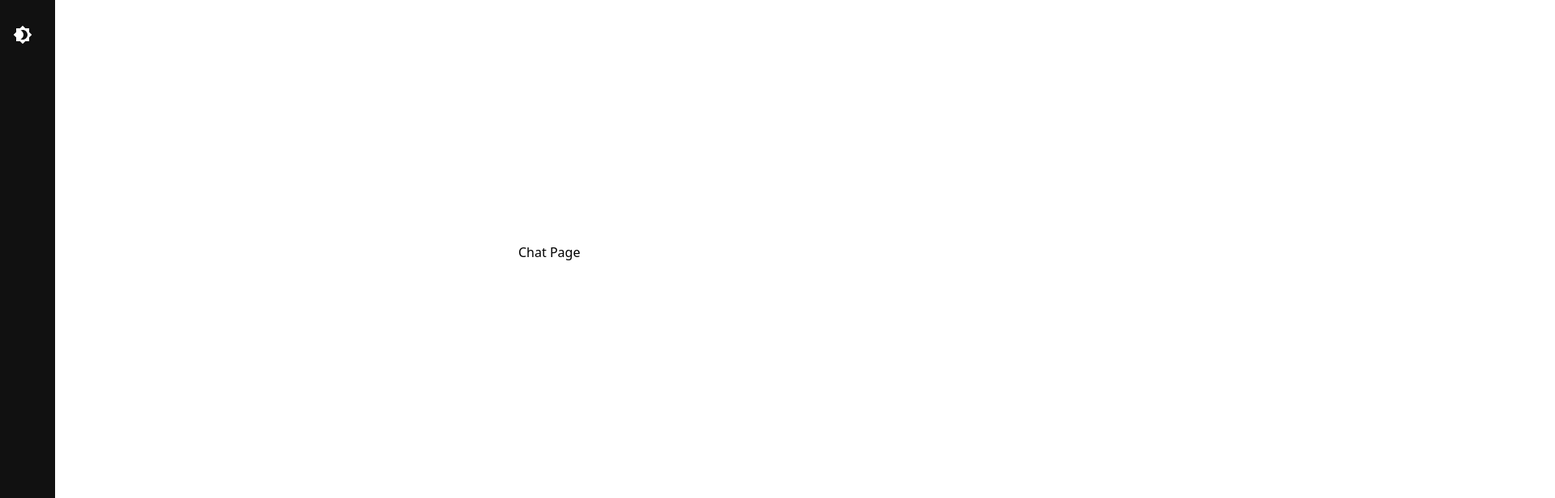
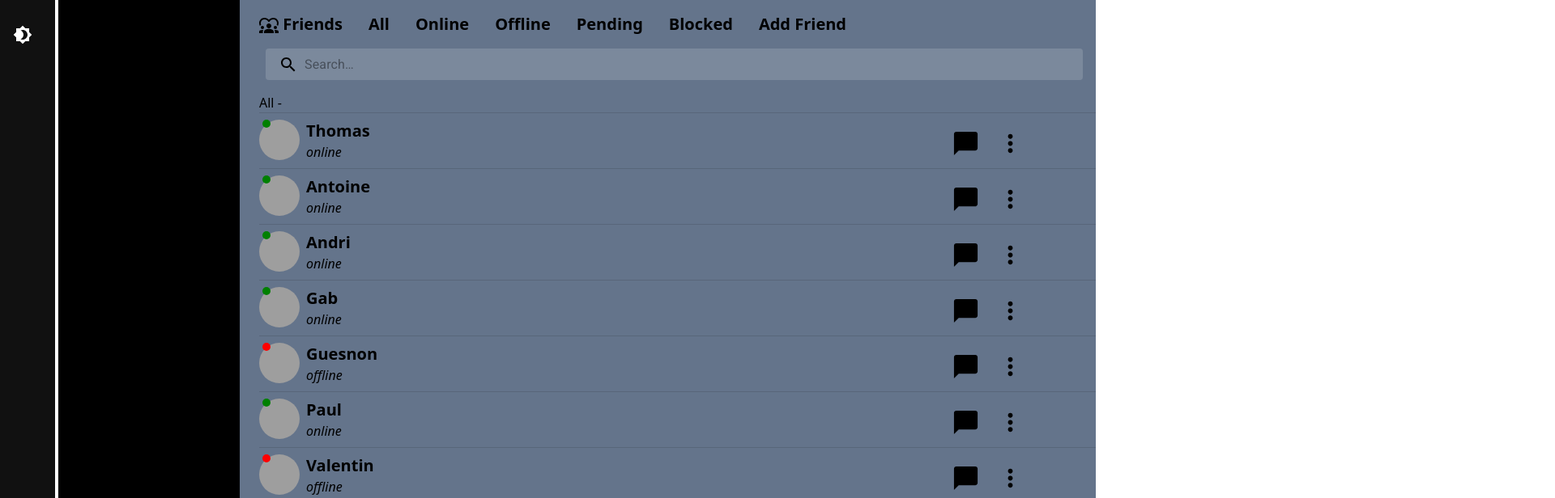
Before and after one commit to ByLife/Revochat, a Next.js app in the folder clients/: page / in a window 1280 px wide. Both pictures are taken after a click on the button "CONNECT TO WALLET". Shown: the top 616 px of the page at 81% size, 1920 px wide, since content can reach past the window. Built offline with nearby package versions, Linux system fonts and the light colour scheme; grey boxes are pictures that could not be loaded.

Commit message:
listFriends

```diff
--- a/clients/src/pages/AppPage.jsx
+++ b/clients/src/pages/AppPage.jsx
@@ -2,15 +2,22 @@ import React from 'react';
 import SideBar from '../public/components/SideBar'
 import ChatPage from '../public/components/ChatPage'
 import NavBar from '../public/components/NavBar';
+import FriendsList from '../public/components/FriendsList';
 
 
 const AppPage = () => {
     return (
-        <>
-        {/* <NavBar/> */}
-            <SideBar/>
-           <ChatPage/>
-        </>
+        <div className='w-full'>
+           <div >
+                <SideBar/>
+            </div>
+           <div className='bg-black ml-16 absolute left-2 h-full w-56'>
+           </div>
+           <div className='bg-slate-500 absolute ml-72 left-2 h-full overflow-hidden' style={{width: '82.6%'}}>
+                <FriendsList />
+            </div>
+           {/* <ChatPage/> */}
+        </div>
     );
 }
 
--- a/clients/src/pages/HomePage.jsx
+++ b/clients/src/pages/HomePage.jsx
@@ -11,7 +11,6 @@ const HomePage = () => {
           <NavBar/>
           <Home/>
           <Footer/>
-
         </>
     );
 }
--- a/clients/src/public/components/ChatPage.jsx
+++ b/clients/src/public/components/ChatPage.jsx
@@ -2,7 +2,7 @@ import React from 'react';
 
 const ChatPage = () => {
     return (
-        <div style={{left: '50%', top: '300px', position: 'relative'}}>
+        <div className='overflow-hidden m-auto w-40 mt-10'>
            <h1>Chat Page</h1>
         </div>
     );
--- a/clients/src/public/components/Footer.jsx
+++ b/clients/src/public/components/Footer.jsx
@@ -3,7 +3,7 @@ import React from 'react';
 const Footer = () => {
     return (
         <div >
-            <footer className='flex justify-evenly text-xl mt-8 relative bottom-0 bg-slate-400 h-28 items-center'>
+            <footer className='flex justify-evenly text-xl mt-8 fixed bottom-0 bg-slate-400 h-28 items-center w-full'>
                 <p> All rights reserved 2022 &copy; </p>
                 <ul>
                     <li><a href="#"> Terms & conditions </a></li>
--- /dev/null
+++ b/clients/src/public/components/FriendsList.jsx
@@ -0,0 +1,146 @@
+import React, { useEffect, useState } from 'react'
+import SearchIcon from '@mui/icons-material/Search';
+import { styled, alpha } from '@mui/material/styles';
+import InputBase from '@mui/material/InputBase';
+import Divider from '@mui/material/Divider';
+import {USERS} from '../data/Users'
+import ChatBubbleIcon from '@mui/icons-material/ChatBubble';
+import MoreVertIcon from '@mui/icons-material/MoreVert';
+import Diversity1Icon from '@mui/icons-material/Diversity1';
+
+const Search = styled('div')(({ theme }) => ({
+    position: 'relative',
+    borderRadius: theme.shape.borderRadius,
+    backgroundColor: alpha(theme.palette.common.white, 0.15),
+    '&:hover': {
+      backgroundColor: alpha(theme.palette.common.white, 0.25),
+    },
+    marginLeft: 0,
+    width: '100%',
+    [theme.breakpoints.up('sm')]: {
+      marginLeft: theme.spacing(1),
+      width: 'auto',
+    },
+  }));
+  const SearchIconWrapper = styled('div')(({ theme }) => ({
+    padding: theme.spacing(0, 2),
+    height: '100%',
+    position: 'absolute',
+    pointerEvents: 'none',
+    display: 'flex',
+    alignItems: 'center',
+    justifyContent: 'center',
+  }));
+
+  const StyledInputBase = styled(InputBase)(({ theme }) => ({
+    color: 'inherit',
+    '& .MuiInputBase-input': {
+      padding: theme.spacing(1, 1, 1, 0),
+      // vertical padding + font size from searchIcon
+      paddingLeft: `calc(1em + ${theme.spacing(4)})`,
+      transition: theme.transitions.create('width'),
+      width: '100%',
+      [theme.breakpoints.up('sm')]: {
+        width: '12ch',
+        '&:focus': {
+          width: '20ch',
+        },
+      },
+    },
+  }));
+
+
+
+export default function FriendsList() {
+
+    const [search, setSearch] = useState('');
+    const [nav, setNav] = useState('All');
+    const [users, setUsers] = useState(USERS)
+
+
+    useEffect(() => {
+
+    }, [nav]);
+
+  return (
+    <div className='mt-4 bottom-0 h-full ml-2'>
+        <header className='flex justify-self-start text-xl font-semibold cursor-pointer'>
+            <span className='mx-4'> <Diversity1Icon/> Friends</span>
+            <span onClick={()=> setNav('All')} className='mx-4'> All </span>
+            <span onClick={()=> setNav('Online')} className='mx-4'> Online </span>
+            <span onClick={()=> setNav('Offline')} className='mx-4'> Offline </span>
+            <span onClick={()=> setNav('Pending')} className='mx-4'> Pending </span>
+            <span onClick={()=> setNav('Blocked')} className='mx-4'> Blocked </span>
+            <span onClick={()=> setNav('AddFriend')} className='mx-4'> Add Friend </span>
+        </header>
+
+        <div className='mt-4 mx-4'>
+
+
+        <Search>
+            <SearchIconWrapper>
+              <SearchIcon />
+            </SearchIconWrapper>
+            <StyledInputBase
+
+              onChange={(e) => {
+                setSearch(e.target.value);
+              }}
+              placeholder="Search…"
+              inputProps={{ 'aria-label': 'search' }}
+            />
+          </Search>
+          {search}
+        </div>
+
+        <div className='mt-4 ml-4'>
+            {nav} -
+            {nav == 'Online'?
+            <>
+            {users.filter(x => x.status == 'online').length}
+            </>
+
+            :
+            <>
+            </>
+            }
+            <Divider className='mt-2' />
+            <div>
+            {users.map((user, index)=> (
+                <>
+                {nav == 'All'?
+                <>
+                <div className='w-full my-2 flex'>
+                   <span
+                   style={{
+                    width: '10px',
+                    height: '10px',
+                    backgroundColor: user.status == 'online'? 'green' : 'red',
+                    position: 'absolute',
+                    borderRadius: '50%',
+                    marginLeft: '4px'
+                    }} >
+                    </span>
+                    <img style={{width: '50px', height: '50px', borderRadius: '50%', border: 'black 1px'}} src={user.image} alt="" />
+                    <div className='ml-2'>
+                        <span className='font-semibold text-xl'>{user.name} </span> <br/>
+                        <span className='italic'>{user.status} </span>
+                    </div>
+                    <div className='right-0 mt-3 mx-20 absolute align-middle items-center '>
+                        <span className='mx-2'> <ChatBubbleIcon fontSize='large' /></span>
+                        <span className='mx-2'> <MoreVertIcon fontSize='large' /> </span>
+                    </div>
+                </div>
+                <Divider/>
+                </>
+
+                 : <>
+                 </>       }
+                </>
+            ))}
+            </div>
+        </div>
+
+    </div>
+  )
+}
--- /dev/null
+++ b/clients/src/public/data/Users.js
@@ -0,0 +1,46 @@
+export const USERS =[
+    {
+        id: 1,
+        name: 'Thomas',
+        image:  'https://cdn-icons-png.flaticon.com/512/147/147144.png',
+        status: 'online'
+    },
+    {
+        id: 2,
+        name: 'Antoine',
+        image:  'https://www.comassel.com/wp-content/uploads/2021/05/1416404_alert222_script-alert-1-script-1-1.png',
+        status: 'online'
+    },
+    {
+        id: 3,
+        name: 'Andri',
+        image:  'https://www.comassel.com/wp-content/uploads/2021/05/1416404_alert222_script-alert-1-script-1-1.png',
+        status: 'online'
+    },
+
+    {
+        id: 4,
+        name: 'Gab',
+        image:  'https://cdn-icons-png.flaticon.com/512/194/194938.png',
+        status: 'online'
+    },
+    {
+        id: 5,
+        name: 'Guesnon',
+        image:  'https://www.comassel.com/wp-content/uploads/2021/05/1416404_alert222_script-alert-1-script-1-1.png',
+        status: 'offline'
+    },
+    {
+        id: 6,
+        name: 'Paul',
+        image:  'https://www.comassel.com/wp-content/uploads/2021/05/8_avatar-512-1-1.png',
+        status: 'online'
+    },
+    {
+        id: 7,
+        name: 'Valentin',
+        image:  'https://extranetv2.hosgan.com/uploads/temoignages/avatar-513.png',
+        status: 'offline'
+    },
+
+]
--- a/clients/src/styles/footer.scss
+++ b/clients/src/styles/footer.scss
@@ -1,24 +1,24 @@
-.divfooter {
-    display: grid;
-    position: fixed;
-    bottom: 0;
-    width: 100%;
-    grid-template-columns: 25% 50% 25%;
-    footer {
-        display: flex;
-        justify-content: space-between;
-        align-items: center;
-        height: 60px;
-        margin: 5px 10px;
-        font-size: 20px;
-        ul {
-            display: flex;
-            justify-content: space-between;
-            align-items: center;
-            list-style: none;
-            li {
-                margin: 12px;
-            }
-        }
-    }
-}
+// .divfooter {
+//     display: grid;
+//     position: fixed;
+//     bottom: 0;
+//     width: 100%;
+//     grid-template-columns: 25% 50% 25%;
+//     footer {
+//         display: flex;
+//         justify-content: space-between;
+//         align-items: center;
+//         height: 60px;
+//         margin: 5px 10px;
+//         font-size: 20px;
+//         ul {
+//             display: flex;
+//             justify-content: space-between;
+//             align-items: center;
+//             list-style: none;
+//             li {
+//                 margin: 12px;
+//             }
+//         }
+//     }
+// }
--- a/package.json
+++ /dev/null
@@ -1,5 +0,0 @@
-{
-  "dependencies": {
-    "sass": "^1.55.0"
-  }
-}
```
Also changed, not shown: 1 other file (tests, documents, lock files or other folders).
